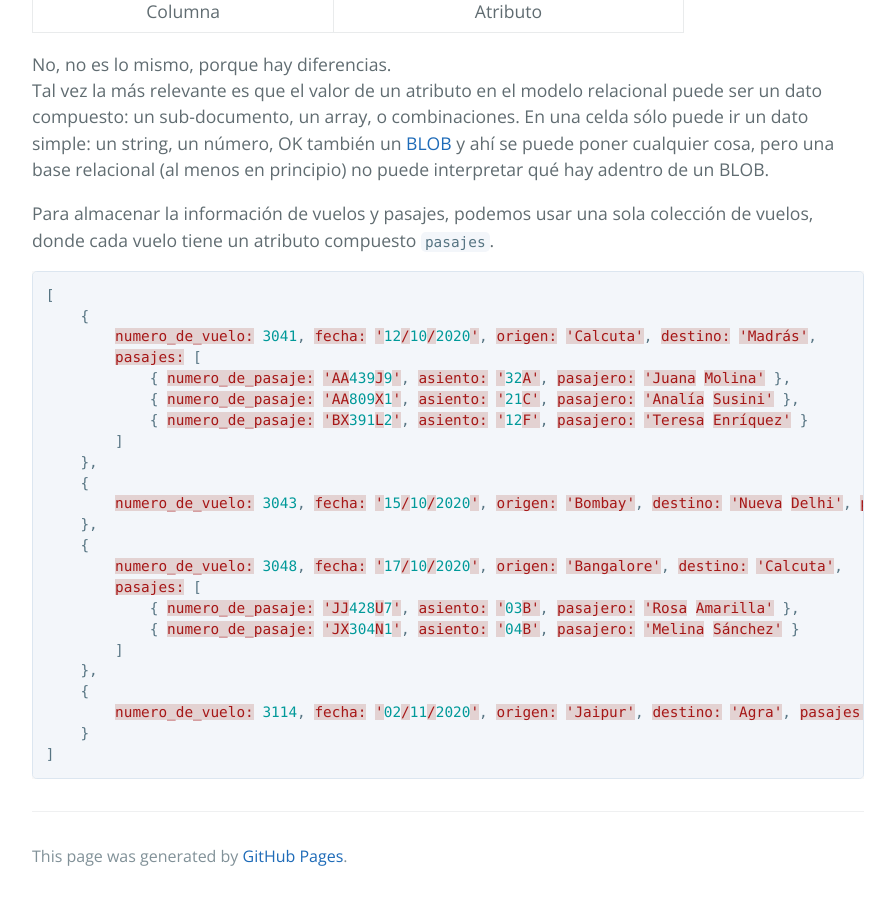
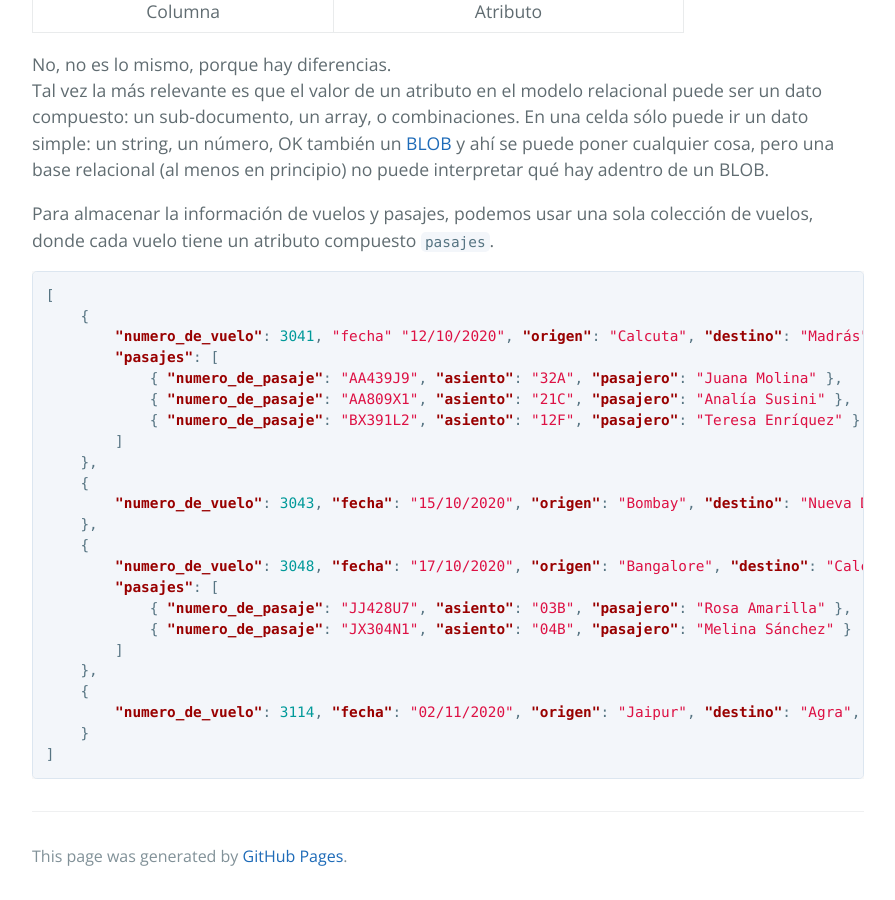
Before and after one commit to clombardi/bdsol-capacitacion-desarrollo, a Jekyll site: the page built from mongoose/contexto.md, in a window 1280 px wide and 900 px high, scrolled down 2743 px. Shown: the whole window, without its empty margins (192-1087 px from the left). Built offline with Jekyll 4.4.1, drawn with Linux system fonts in a browser that asks for light colours; our own code applies the rules of GitHub Pages for plain Markdown files; part of the change alters nothing that is shown.

Commit message:
prueba formato JSON

````diff
--- a/mongoose/contexto.md
+++ b/mongoose/contexto.md
@@ -73,25 +73,25 @@ Para almacenar la información de vuelos y pasajes, podemos usar una sola colecc
 ``` json
 [
     {
-        numero_de_vuelo: 3041, fecha: '12/10/2020', origen: 'Calcuta', destino: 'Madrás',
-        pasajes: [
-            { numero_de_pasaje: 'AA439J9', asiento: '32A', pasajero: 'Juana Molina' },
-            { numero_de_pasaje: 'AA809X1', asiento: '21C', pasajero: 'Analía Susini' },
-            { numero_de_pasaje: 'BX391L2', asiento: '12F', pasajero: 'Teresa Enríquez' }
+        "numero_de_vuelo": 3041, "fecha" "12/10/2020", "origen": "Calcuta", "destino": "Madrás",
+        "pasajes": [
+            { "numero_de_pasaje": "AA439J9", "asiento": "32A", "pasajero": "Juana Molina" },
+            { "numero_de_pasaje": "AA809X1", "asiento": "21C", "pasajero": "Analía Susini" },
+            { "numero_de_pasaje": "BX391L2", "asiento": "12F", "pasajero": "Teresa Enríquez" }
         ]
     },
     {
-        numero_de_vuelo: 3043, fecha: '15/10/2020', origen: 'Bombay', destino: 'Nueva Delhi', pasajes: []
+        "numero_de_vuelo": 3043, "fecha": "15/10/2020", "origen": "Bombay", "destino": "Nueva Delhi", "pasajes": []
     },
     {
-        numero_de_vuelo: 3048, fecha: '17/10/2020', origen: 'Bangalore', destino: 'Calcuta',
-        pasajes: [
-            { numero_de_pasaje: 'JJ428U7', asiento: '03B', pasajero: 'Rosa Amarilla' },
-            { numero_de_pasaje: 'JX304N1', asiento: '04B', pasajero: 'Melina Sánchez' }
+        "numero_de_vuelo": 3048, "fecha": "17/10/2020", "origen": "Bangalore", "destino": "Calcuta",
+        "pasajes": [
+            { "numero_de_pasaje": "JJ428U7", "asiento": "03B", "pasajero": "Rosa Amarilla" },
+            { "numero_de_pasaje": "JX304N1", "asiento": "04B", "pasajero": "Melina Sánchez" }
         ]
     },
     {
-        numero_de_vuelo: 3114, fecha: '02/11/2020', origen: 'Jaipur', destino: 'Agra', pasajes: []
+        "numero_de_vuelo": 3114, "fecha": "02/11/2020", "origen": "Jaipur", "destino": "Agra", "pasajes": []
     }
 ]
 ```
````
